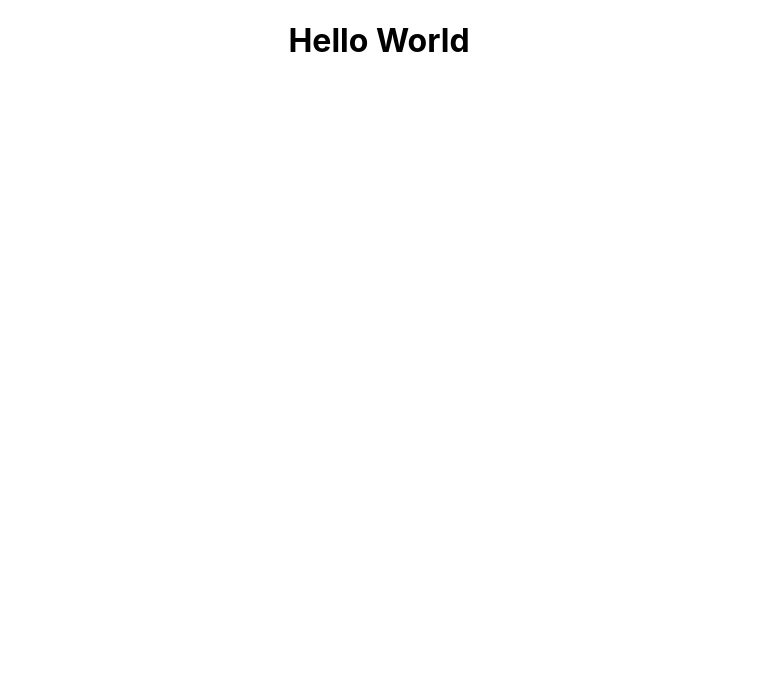
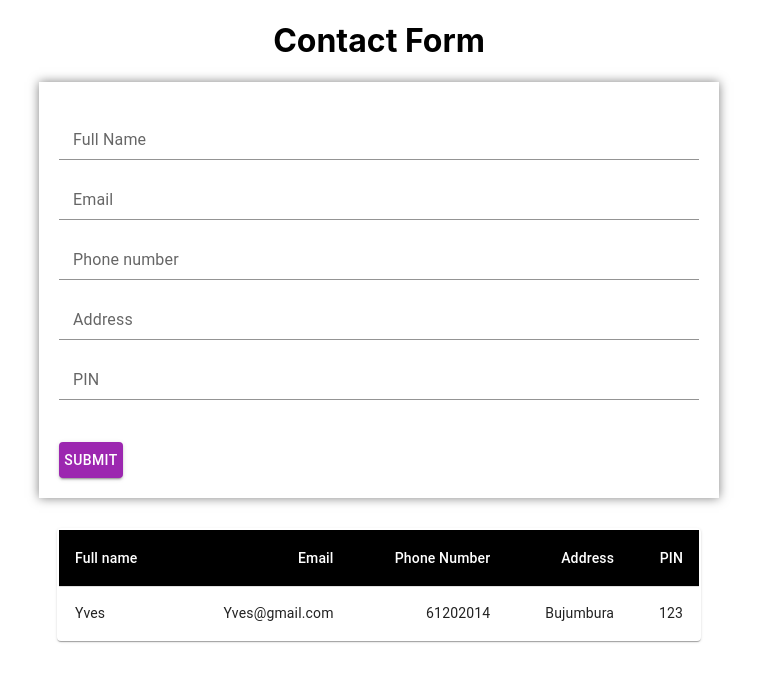
Before and after one commit to urbain32/contact-form, a React (Create React App) app: page / in a window 1280 px wide. Shown: the top 682 px of the page, without its empty margins (261-1018 px from the left). Built offline with nearby package versions, Linux system fonts and the light colour scheme; data requests are answered from the project's data file; the HTML template or start-up script is replaced by a standard one.

Commit message:
adding a table to view

```diff
--- /dev/null
+++ b/db.json
@@ -0,0 +1,12 @@
+{
+  "contact": [
+    {
+      "id": "1",
+      "name": "Yves",
+      "email": "Yves@gmail.com",
+      "phone": "61202014",
+      "address": "Bujumbura",
+      "pin": "123"
+    }
+  ]
+}
--- a/package.json
+++ b/package.json
@@ -9,10 +9,13 @@
     "@testing-library/jest-dom": "^5.16.5",
     "@testing-library/react": "^13.4.0",
     "@testing-library/user-event": "^13.5.0",
+    "axios": "^1.2.0",
+    "formik": "^2.2.9",
     "react": "^18.2.0",
     "react-dom": "^18.2.0",
     "react-scripts": "5.0.1",
-    "web-vitals": "^2.1.4"
+    "web-vitals": "^2.1.4",
+    "yup": "^0.32.11"
   },
   "scripts": {
     "start": "react-scripts start",
--- a/src/App.js
+++ b/src/App.js
@@ -1,10 +1,88 @@
+import {
+  Paper,
+  Table,
+  TableBody,
+  TableCell,
+  TableContainer,
+  TableHead,
+  TableRow,
+} from '@mui/material';
+import { fontWeight, styled } from '@mui/system';
+import axios from 'axios';
+import { useEffect, useState } from 'react';
+import './App.css';
+import { Contact } from './components/Contact';
 
-import './App.css';
+const MyTable = styled(TableContainer)({
+  width: '50%',
+  margin: 'auto',
+  marginTop: 10,
+  padding: 2,
+  borderRadius: 4,
+});
 
 function App() {
+  const url = 'http://localhost:8005/contact';
+  const [rows, setRows] = useState([]);
+  const loadData = () => {
+    axios
+      .get(url)
+      .then((res) => {
+        setRows(res.data);
+        console.log('data', res.data);
+      })
+      .catch((err) => {
+        console.log('error message', err.message);
+      });
+  };
+  useEffect(() => {
+    loadData();
+  }, []);
   return (
-    <div className="App">
-      <h1>Hello World</h1>
+    <div className='App'>
+      <Contact url={url} />
+      <br />
+      <MyTable component={Paper}>
+        <Table sx={{ minWidth: 450 }} aria-label='simple table'>
+          <TableHead>
+            <TableRow
+              sx={{
+                '& th': {
+                  color: 'rgba(255, 255, 255)',
+                  backgroundColor: 'black',
+                },
+              }}
+            >
+              <TableCell>Full name</TableCell>
+              <TableCell align='right'>Email</TableCell>
+              <TableCell align='right'>Phone Number</TableCell>
+              <TableCell align='right'>Address</TableCell>
+              <TableCell align='right'>PIN</TableCell>
+            </TableRow>
+          </TableHead>
+          <TableBody>
+            {rows.length === 0 || rows.length === undefined ? (
+              <TableCell colSpan={8}>Aucune donne</TableCell>
+            ) : (
+              rows.map((row, index) => (
+                <TableRow
+                  tabIndex={-1}
+                  key={index}
+                  sx={{ '&:last-child td, &:last-child th': { border: 0 } }}
+                >
+                  <TableCell component='th' scope='row'>
+                    {row.name}
+                  </TableCell>
+                  <TableCell align='right'>{row.email}</TableCell>
+                  <TableCell align='right'>{row.phone}</TableCell>
+                  <TableCell align='right'>{row.address}</TableCell>
+                  <TableCell align='right'>{row.pin}</TableCell>
+                </TableRow>
+              ))
+            )}
+          </TableBody>
+        </Table>
+      </MyTable>
     </div>
   );
 }
```
Also changed, not shown: 1 other file (tests, documents, lock files or other folders).
